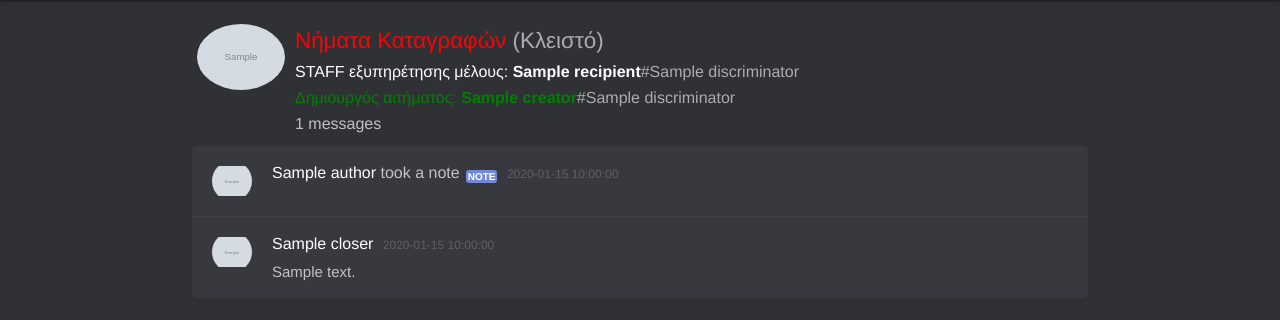
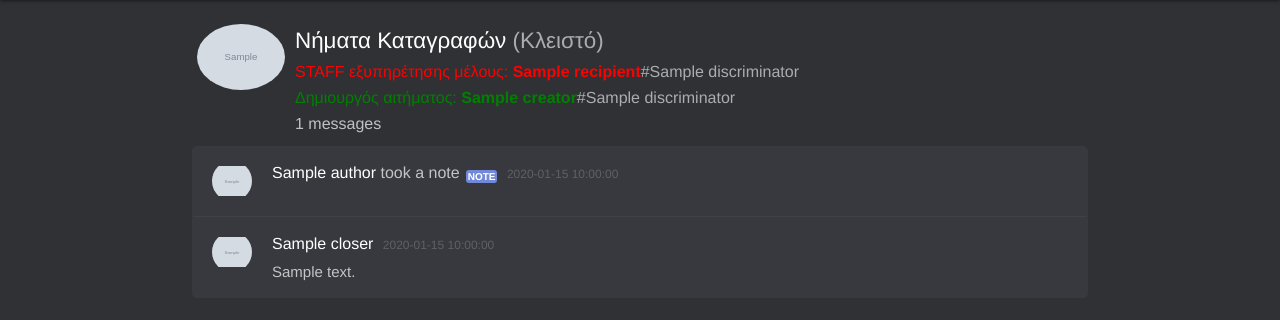
Before and after one commit to kostaspapoutsisweb/logview, a Python web app: template templates/logbase.html in a window 1280 px wide. Shown: the part 64-384 px from the top of the page. Run offline with Jinja, Linux system fonts and the light colour scheme; the template is opened without the code that fills it: most values are stand-ins (such as "Sample title", 1, 10 or a date in 2020); grey boxes marked "Sample" are stand-in pictures; some libraries are stand-ins or nearby versions; some web fonts are replaced.

Commit message:
Update logbase.html

```diff
--- a/templates/logbase.html
+++ b/templates/logbase.html
@@ -46,9 +46,9 @@
                  alt="avatar">
         </div>
         <div class="info__metadata">
-            <div class="info__guild-name"><span style='color:red'>Νήματα Καταγραφών</span> {% if log_entry.open %}
+            <div class="info__guild-name"><span style='color:white'>Νήματα Καταγραφών</span> {% if log_entry.open %}
                 (Ανοιχτό){% else %}(Κλειστό){% endif %}</div>
-            <div title="{{ log_entry.recipient.id }}" class="info__channel-topic tooltip"><span style="color:white">STAFF εξυπηρέτησης μέλους:
+            <div title="{{ log_entry.recipient.id }}" class="info__channel-topic tooltip"><span style="color:red">STAFF εξυπηρέτησης μέλους:
                 <b>{{ log_entry.recipient.name | e }}</b></span>#{{ log_entry.recipient.discriminator }}
                 <span class='tooltiptext pre pre--inline'>{{ log_entry.recipient.id }}</span>
             </div>
```
